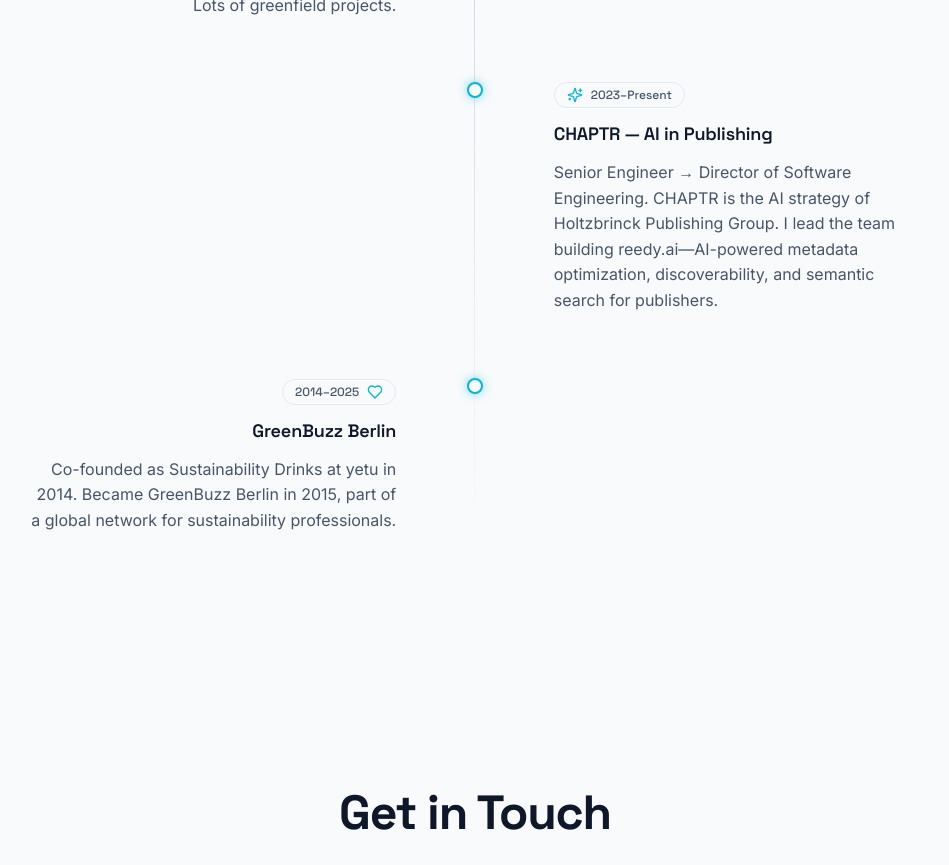
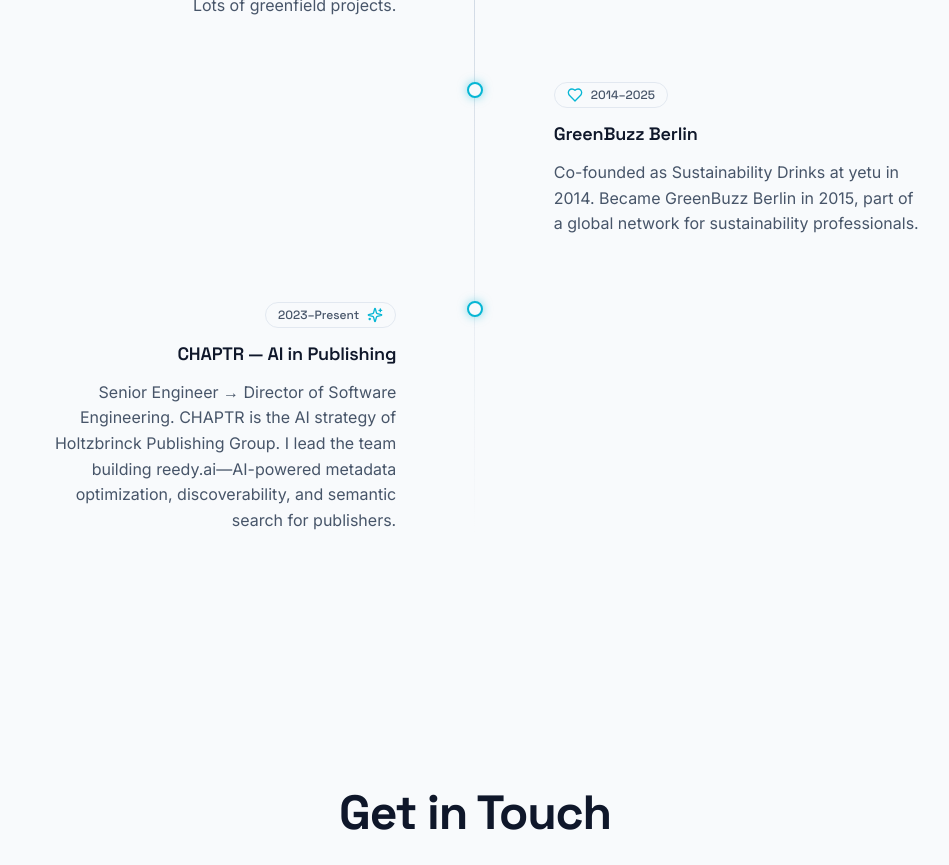
Before and after one commit to blumendorf/profile-page, a React (Vite) app: page / in a window 1280 px wide. Shown: the part 4820-5685 px from the top of the page, without its empty margins (165-1114 px from the left). Built offline with nearby package versions, Linux system fonts and the light colour scheme; the HTML template or start-up script is replaced by a standard one.

Commit message:
update content

```diff
--- a/src/components/Timeline.tsx
+++ b/src/components/Timeline.tsx
@@ -32,18 +32,18 @@
       'Freelance CTO and consultant. Led engineering for startups in sustainability and IoT. Technical leadership, React coaching, strategic advisory. Lots of greenfield projects.',
   },
   {
+    icon: Heart,
+    period: '2014–2025',
+    title: 'GreenBuzz Berlin',
+    description:
+      'Co-founded as Sustainability Drinks at yetu in 2014. Became GreenBuzz Berlin in 2015, part of a global network for sustainability professionals.',
+  },
+  {
     icon: Sparkles,
     period: '2023–Present',
     title: 'CHAPTR — AI in Publishing',
     description:
       'Senior Engineer → Director of Software Engineering. CHAPTR is the AI strategy of Holtzbrinck Publishing Group. I lead the team building reedy.ai—AI-powered metadata optimization, discoverability, and semantic search for publishers.',
-  },
-  {
-    icon: Heart,
-    period: '2014–2025',
-    title: 'GreenBuzz Berlin',
-    description:
-      'Co-founded as Sustainability Drinks at yetu in 2014. Became GreenBuzz Berlin in 2015, part of a global network for sustainability professionals.',
   },
 ];
 
```
